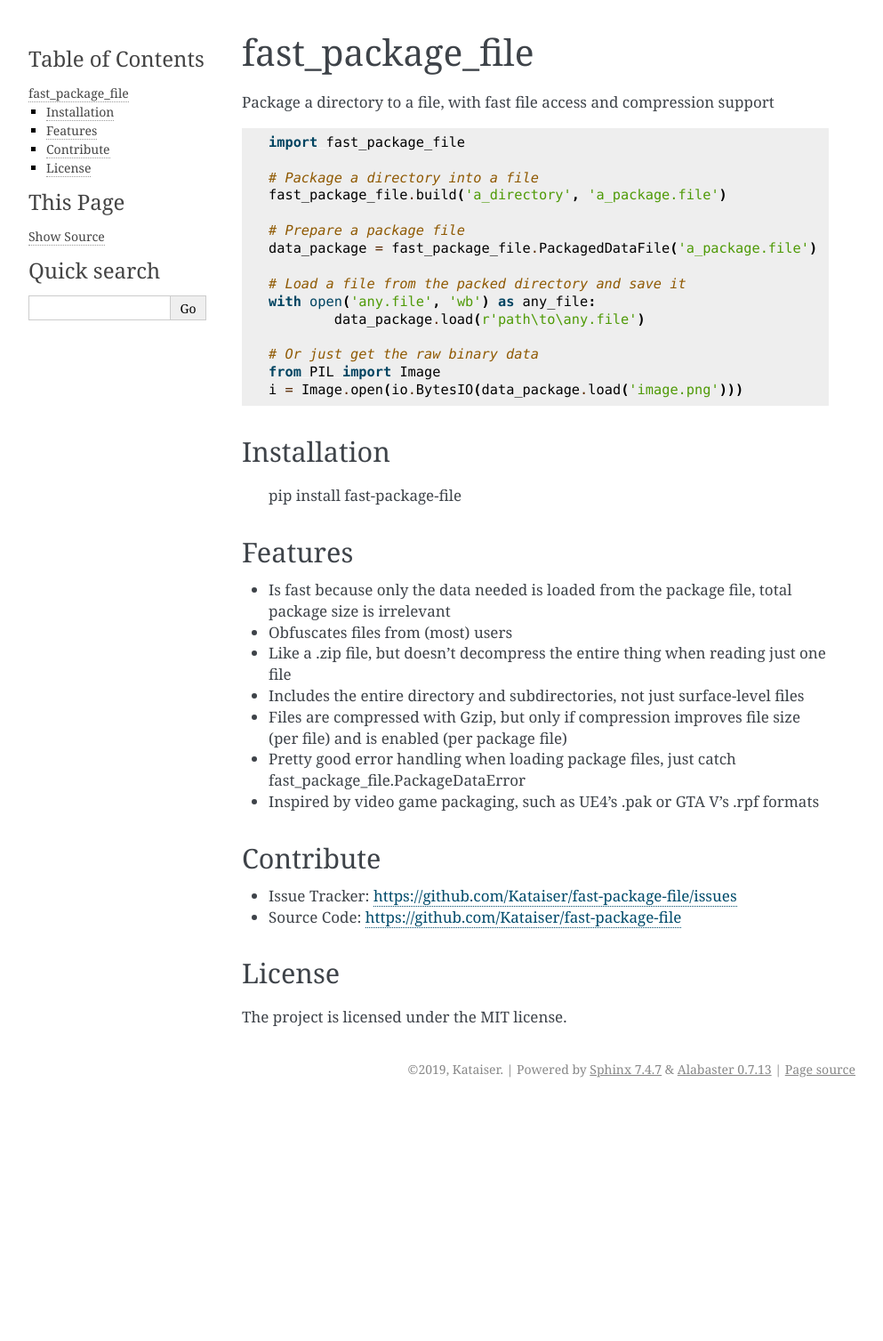
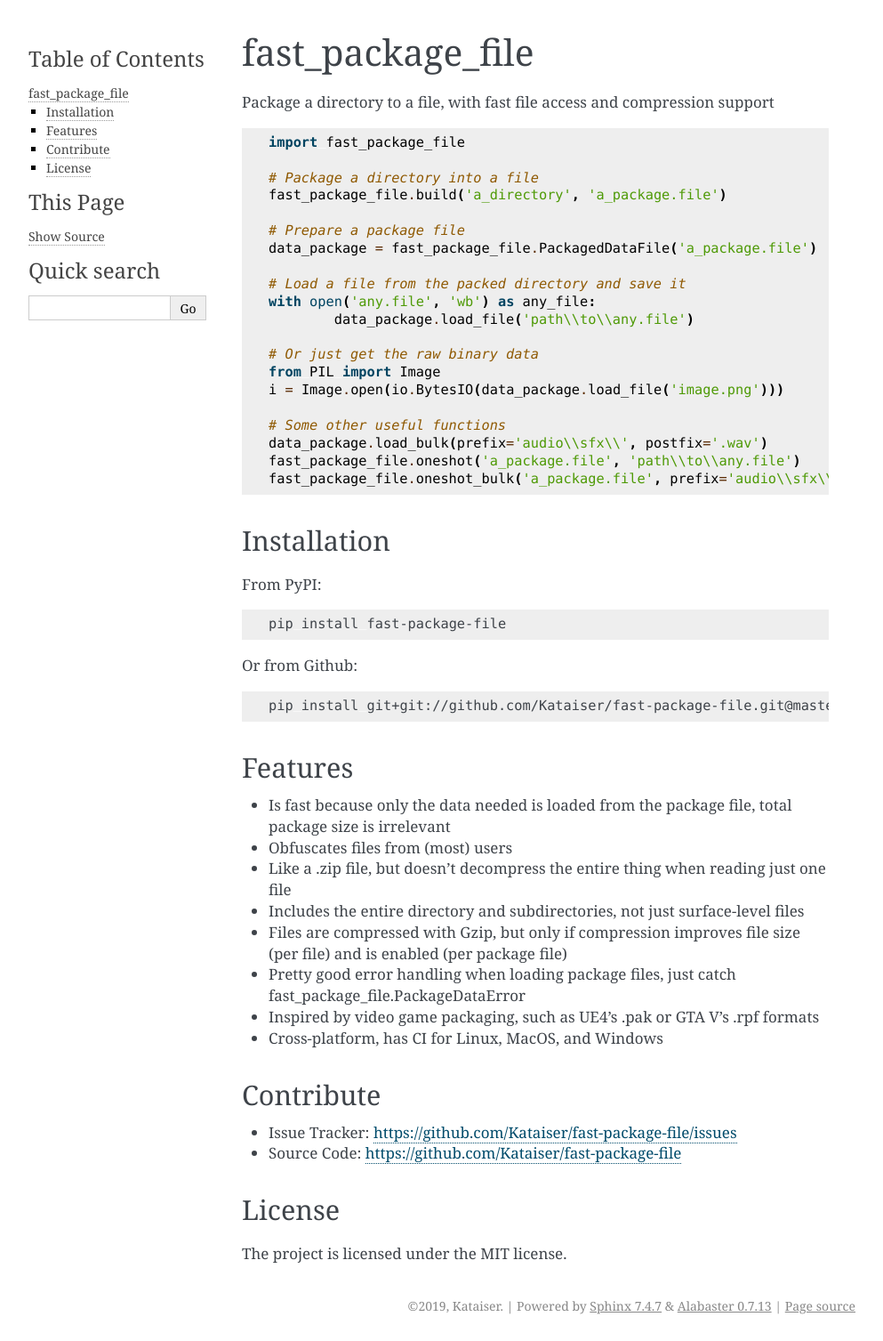
Before and after one commit to Kataiser/fast-package-file, a Sphinx documentation site: the page built from docs/index.rst, in a window 1280 px wide. Shown: the whole page at 89% size, without its empty margins (148-1141 px from the left). Built offline with Sphinx 7.4.7, drawn with Linux system fonts in a browser that asks for light colours; before the commit the page ends 1241 px from its top, so only the background shows below that.

Commit message:
Updated docs

```diff
--- a/docs/index.rst
+++ b/docs/index.rst
@@ -15,15 +15,30 @@ Package a directory to a file, with fast file access and compression support
 
 	# Load a file from the packed directory and save it
 	with open('any.file', 'wb') as any_file:
-		data_package.load(r'path\to\any.file')
+		data_package.load_file('path\\to\\any.file')
 
 	# Or just get the raw binary data
 	from PIL import Image
-	i = Image.open(io.BytesIO(data_package.load('image.png')))
+	i = Image.open(io.BytesIO(data_package.load_file('image.png')))
+
+	# Some other useful functions
+	data_package.load_bulk(prefix='audio\\sfx\\', postfix='.wav')
+	fast_package_file.oneshot('a_package.file', 'path\\to\\any.file')
+	fast_package_file.oneshot_bulk('a_package.file', prefix='audio\\sfx\\', postfix='.wav')
 
 Installation
 ------------
+From PyPI:
+
+.. code-block:: shell
+
 	pip install fast-package-file
+
+Or from Github:
+
+.. code-block:: shell
+
+	pip install git+git://github.com/Kataiser/fast-package-file.git@master#egg=fast_package_file
 
 Features
 --------
@@ -35,6 +50,7 @@ Features
 - Files are compressed with Gzip, but only if compression improves file size (per file) and is enabled (per package file)
 - Pretty good error handling when loading package files, just catch fast_package_file.PackageDataError
 - Inspired by video game packaging, such as UE4's .pak or GTA V's .rpf formats
+- Cross-platform, has CI for Linux, MacOS, and Windows
 
 Contribute
 ----------
```
Also changed, not shown: 5 other files.
